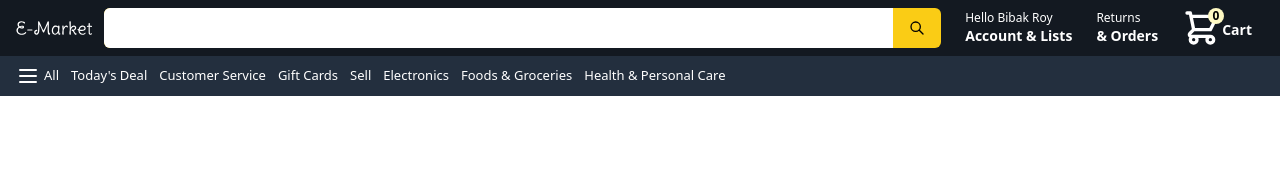
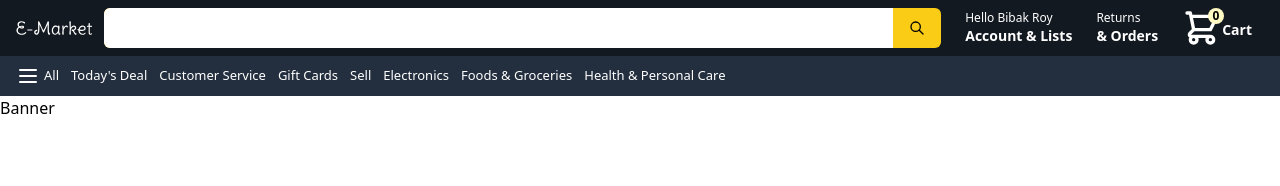
Before and after one commit to bibakroy/E-Vendor, a Next.js app: page / in a window 1280 px wide. Shown: the top 186 px of the page. Built offline with nearby package versions, Linux system fonts and the light colour scheme.

Commit message:
started to create banner portion

```diff
--- a/pages/index.tsx
+++ b/pages/index.tsx
@@ -1,5 +1,6 @@
 import type { NextPage } from "next";
 import Head from "next/head";
+import { Banner } from "../components/Banner";
 import { Header } from "../components/Header";
 
 const Home: NextPage = () => {
@@ -11,8 +12,7 @@ const Home: NextPage = () => {
       </Head>
       <Header />
       <main>
-        {/* Banner  */}
-
+        <Banner />
         {/* Product Feed  */}
       </main>
     </div>
```
